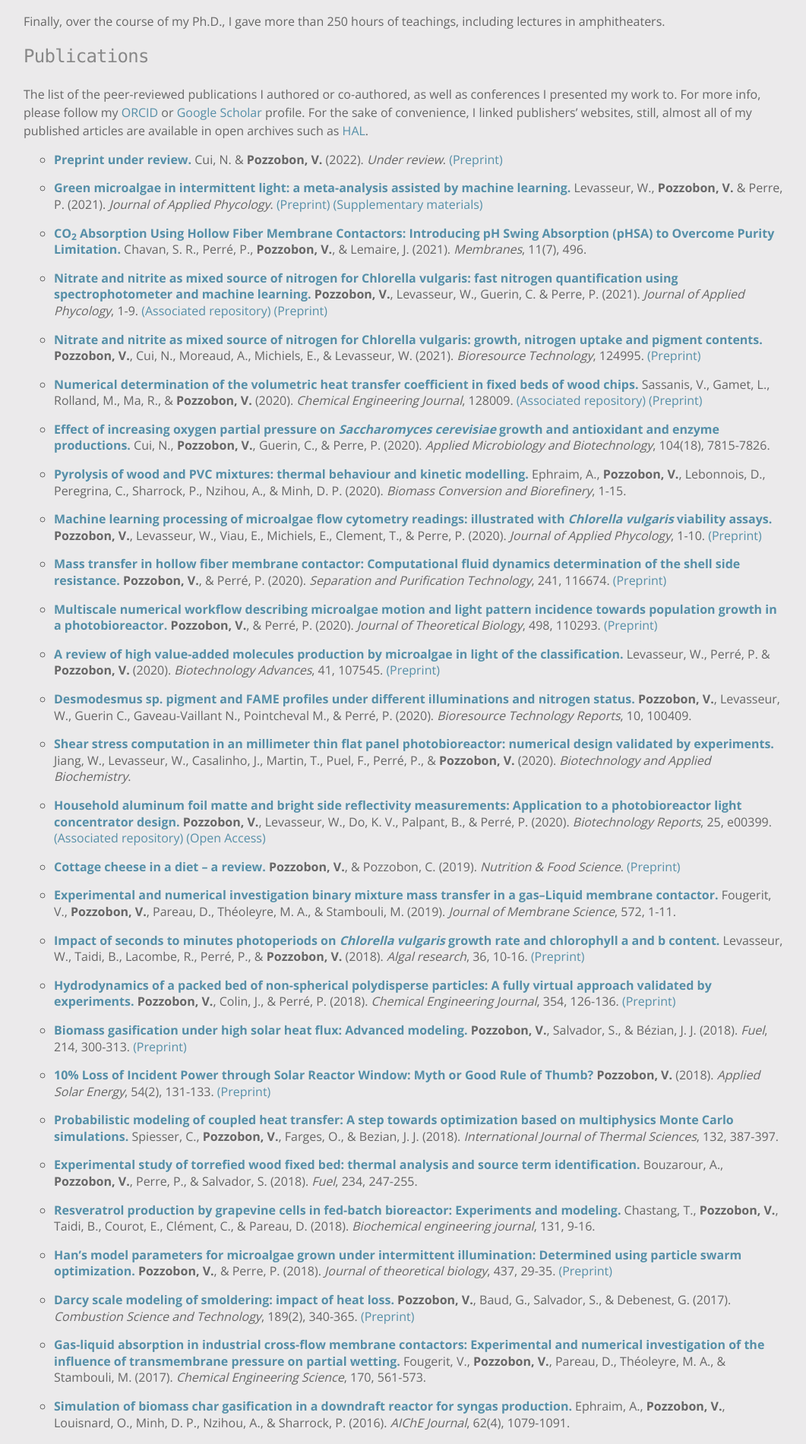
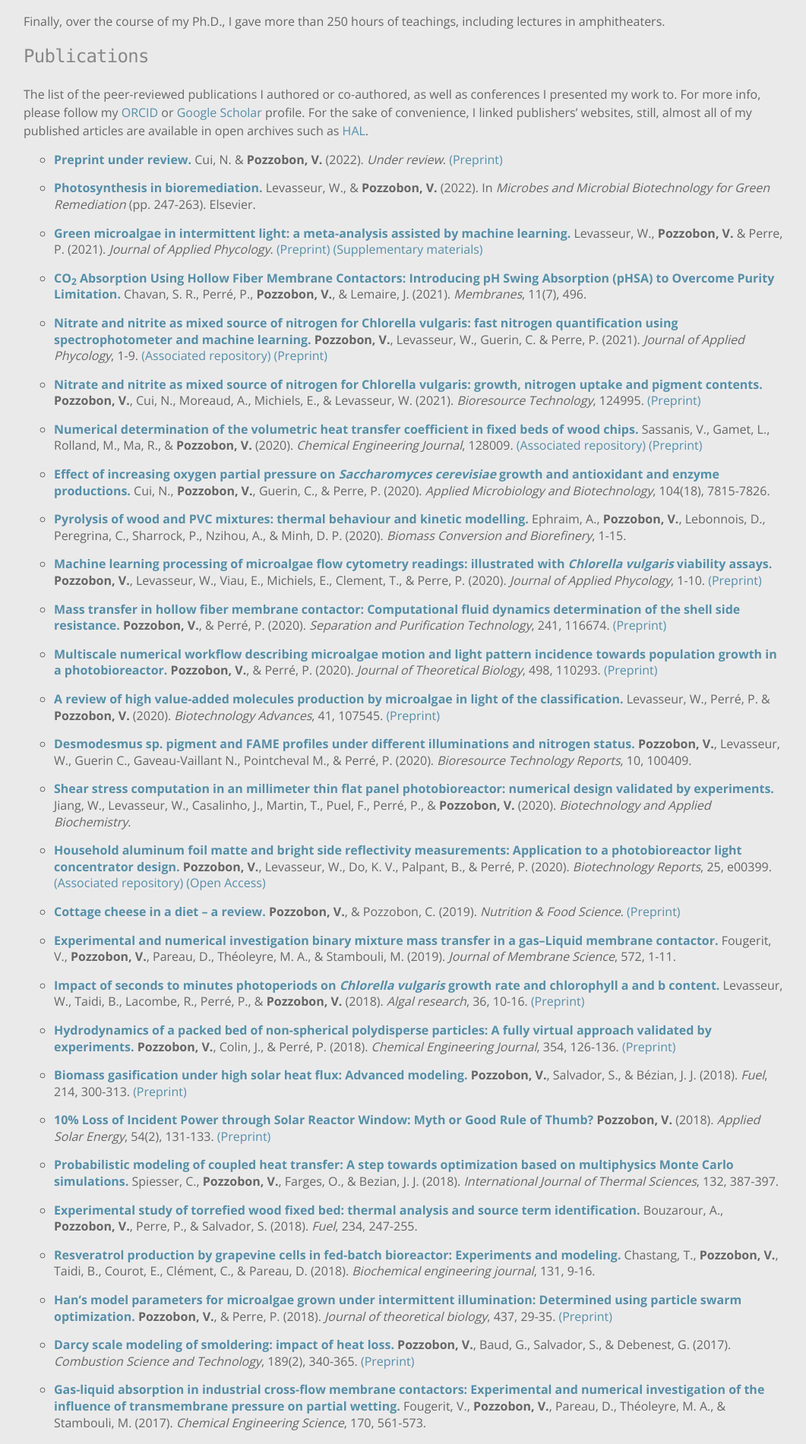
Before and after one commit to victorpozzobon/victorpozzobon.github.io, a Jekyll site: the page built from _pages/academic.md, in a window 1280 px wide. Shown: the part 1173-3074 px from the top of the page at 76% size, without its empty margins (97-1158 px from the left). Built offline with Jekyll 4.4.1, drawn with Linux system fonts in a browser that asks for light colours.

Commit message:
adding book chapter

```diff
--- a/_pages/academic.md
+++ b/_pages/academic.md
@@ -50,6 +50,8 @@ The list of the peer-reviewed publications I authored or co-authored, as well as
 I presented my work to. For more info, please follow my [ORCID](https://orcid.org/0000-0003-1530-0834) or [Google Scholar](https://scholar.google.fr/citations?user=XOAdaN4AAAAJ) profile. For the sake of convenience, I linked publishers' websites, still, almost all of my published articles are available in open archives such as [HAL](https://hal.archives-ouvertes.fr/).
 
 * [**Preprint under review.**](/assets/preprints/Cui_2022_a.pdf) Cui, N. & **Pozzobon, V.** (2022). _Under review_. [(Preprint)](/assets/preprints/Cui_2022_a.pdf)
+
+* [**Photosynthesis in bioremediation.**](https://www.sciencedirect.com/science/article/pii/B9780323904520000207) Levasseur, W., & **Pozzobon, V.** (2022). In _Microbes and Microbial Biotechnology for Green Remediation_ (pp. 247-263). Elsevier.
 
 * [**Green microalgae in intermittent light: a meta-analysis assisted by machine learning.**](https://link.springer.com/article/10.1007/s10811-021-02603-z) Levasseur, W., **Pozzobon, V.** & Perre, P. (2021). _Journal of Applied Phycology_. [(Preprint)](/assets/preprints/Levasseur_2021_a.pdf) [(Supplementary materials)](/assets/preprints/Levasseur_2021_a_Supplementary_data.pdf)
 
```
